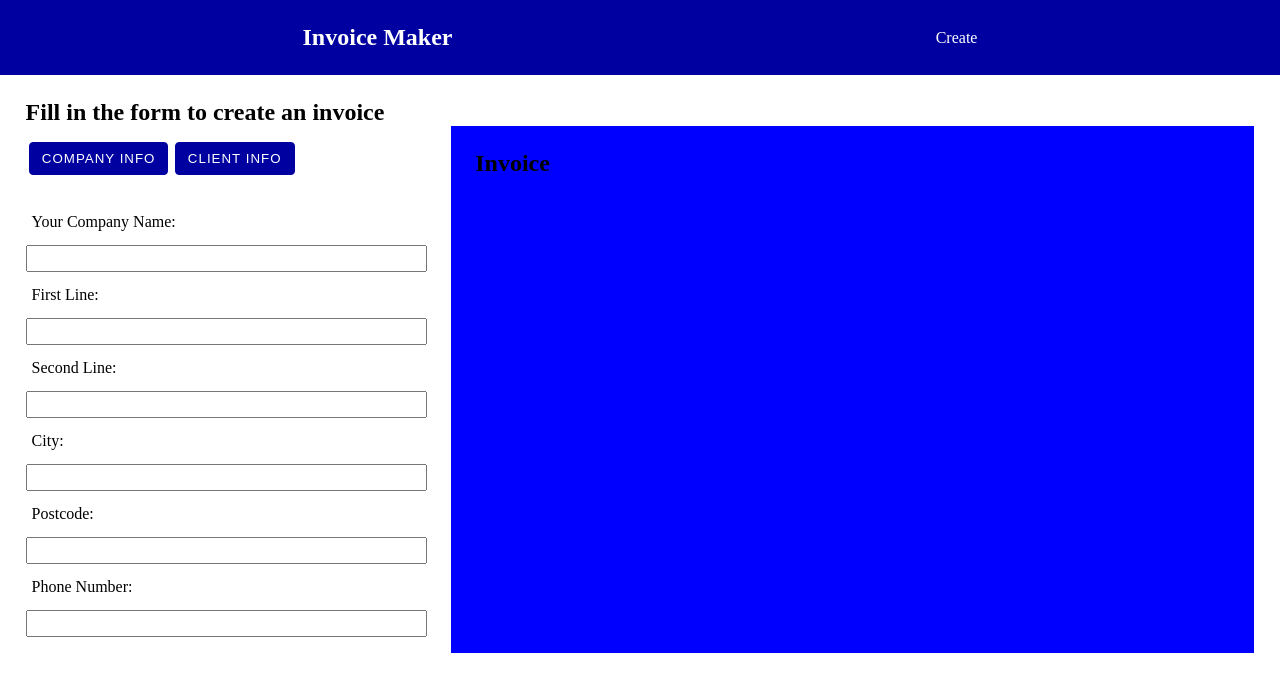
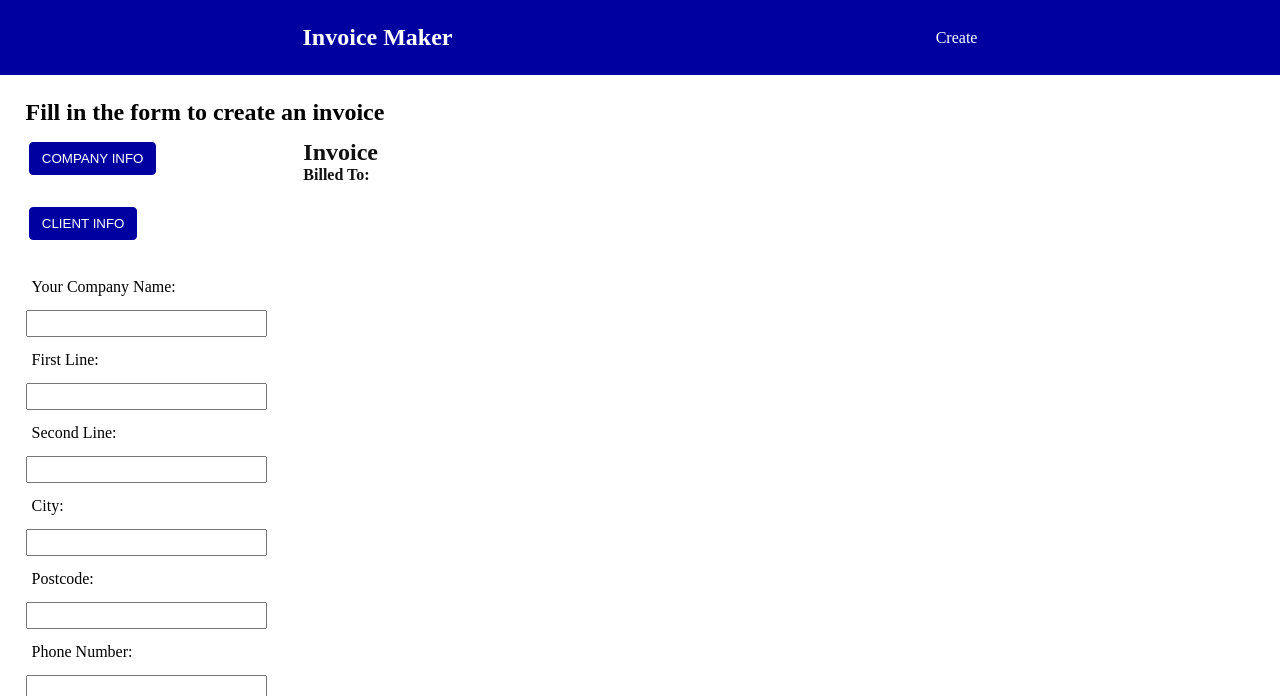
Before and after one commit to hamsame/invoicemaker, a Next.js app: page /create in a window 1280 px wide. Shown: the top 696 px of the page. Built offline with nearby package versions, Linux system fonts and the light colour scheme.

Commit message:
Added function that reads state and populates the ui with the data

```diff
--- a/pages/create.js
+++ b/pages/create.js
@@ -40,7 +40,7 @@ export default function Create() {
         <section
           style={{
             display: "grid",
-            gridTemplateColumns: "1fr 2fr",
+            gridTemplateColumns: "1fr 4fr",
             width: "100%",
             gap: "1.5rem",
           }}
@@ -66,31 +66,35 @@ export default function Create() {
               </span>
             </form>
           </article>
-          <article>
-            <InvoiceHeader companyInfo={companyInfo} />
-          </article>
+          <Invoice
+            companyInfo={companyInfo}
+            clientInfo={clientInfo}
+            className="invoice"
+          />
         </section>
       </main>
     </>
   )
 }
 
-const InvoiceHeader = ({ companyInfo }) => {
+const Invoice = ({ companyInfo, className, clientInfo }) => {
+  const populateUI = (ObjectName) => {
+    return Object.values(ObjectName).map((val, index) => {
+      return <li key={index}>{val}</li>
+    })
+  }
   return (
-    <div
-      style={{
-        width: "100%",
-        padding: "1.5rem",
-        height: "100%",
-        background: "blue",
-      }}
-    >
-      <h2>Invoice</h2>
-      <ul style={{ listStyle: "none" }}>
-        {Object.values(companyInfo).map((val, index) => {
-          return <li key={index}>{val}</li>
-        })}
-      </ul>
-    </div>
+    <article className={className}>
+      <header className="invoice-header">
+        <h2>Invoice</h2>
+        <ul>{populateUI(companyInfo)}</ul>
+      </header>
+      <main>
+        <ul>
+          <b className="info-heading">Billed To: </b>
+          {populateUI(clientInfo)}
+        </ul>
+      </main>
+    </article>
   )
 }
--- a/styles/scss/_createpage.scss
+++ b/styles/scss/_createpage.scss
@@ -16,6 +16,29 @@ width: 100%;
 margin: 2vh 0;
 }
 
+.invoice {
+ background-color: white;
+ color: #111;
+ width: 100%;
+ height: 100%;
+ padding: 0.8rem;
+ ul {
+  list-style: none;
+ }
+}
+
+.invoice-header {
+ display: flex;
+ justify-content: space-between;
+ ul {
+  list-style: none;
+  column-count: 2;
+  li {
+   margin: 0.2vh 0;
+  }
+ }
+}
+
 .form-buttons button {
  margin: 1rem 0.2rem;
  background-color: $primaryColor;
@@ -24,7 +47,6 @@ margin: 2vh 0;
  padding: 0.5rem 0.75rem;
  border-radius: 4px;
  text-transform: uppercase;
- letter-spacing: 1px;
  cursor: pointer;
 }
 
--- a/styles/scss/globals.css
+++ b/styles/scss/globals.css
@@ -151,6 +151,37 @@
   margin: 2vh 0;
 }
 
+.invoice {
+  background-color: white;
+  color: #111;
+  width: 100%;
+  height: 100%;
+  padding: 0.8rem;
+}
+
+.invoice ul {
+  list-style: none;
+}
+
+.invoice-header {
+  display: -webkit-box;
+  display: -ms-flexbox;
+  display: flex;
+  -webkit-box-pack: justify;
+      -ms-flex-pack: justify;
+          justify-content: space-between;
+}
+
+.invoice-header ul {
+  list-style: none;
+  -webkit-column-count: 2;
+          column-count: 2;
+}
+
+.invoice-header ul li {
+  margin: 0.2vh 0;
+}
+
 .form-buttons button {
   margin: 1rem 0.2rem;
   background-color: #0000a1;
@@ -159,7 +190,6 @@
   padding: 0.5rem 0.75rem;
   border-radius: 4px;
   text-transform: uppercase;
-  letter-spacing: 1px;
   cursor: pointer;
 }
 
```
Also changed, not shown: 1 other file (tests, documents, lock files or other folders).
